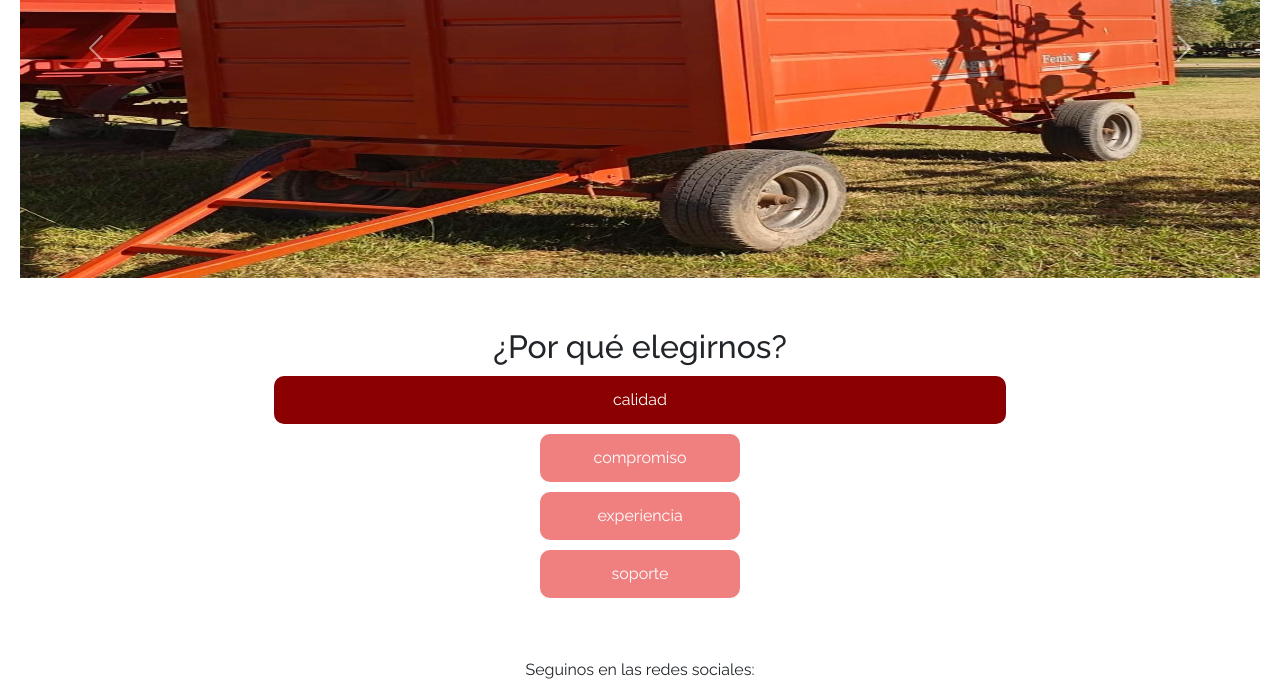
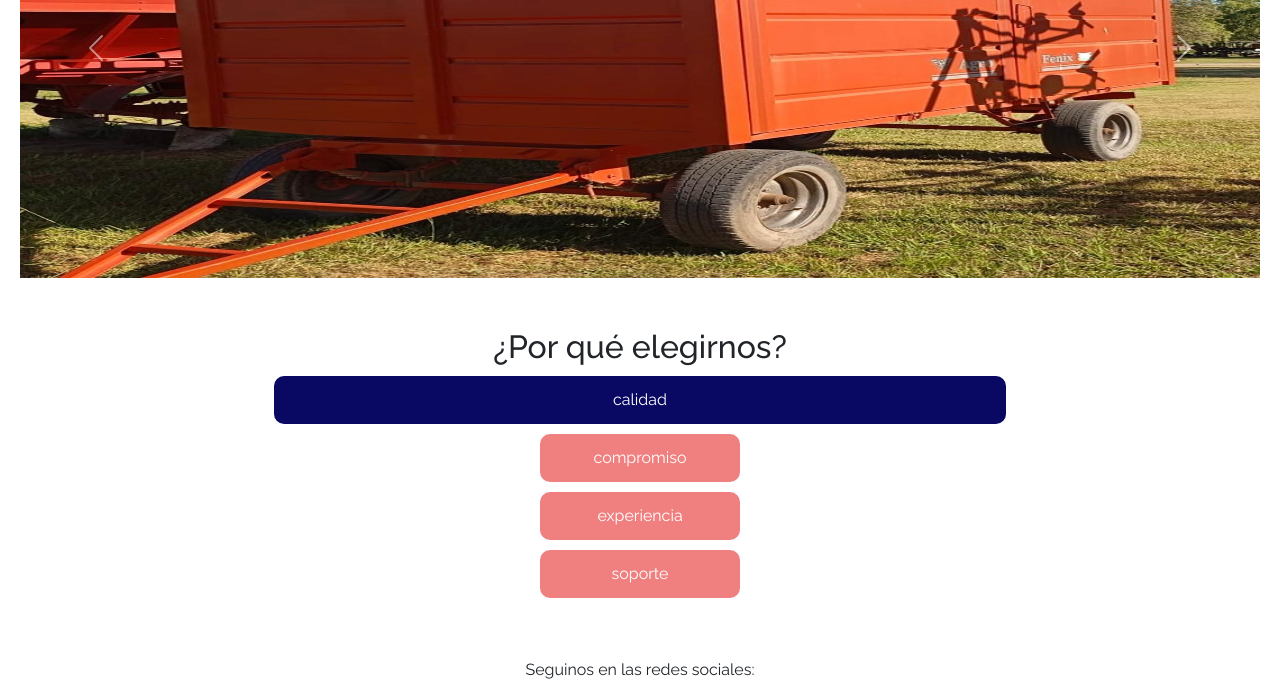
Before and after one commit to violetaciaffoni0/sitio-maquinarias-coderhouse, a website: page index.html in a window 1280 px wide. In both pictures the pointer is over the element "calidad". Shown: the part 1502-2190 px from the top of the page. Drawn offline with nearby package versions, Linux system fonts and the light colour scheme.

Commit message:
animaciones

```diff
--- a/css/style.css
+++ b/css/style.css
@@ -222,7 +222,7 @@ header {
 
 .razones:hover {
   width: 60%;
-  background-color: darkred;
+  background-color: rgb(9, 9, 99);
 }
 
 /* Efectos de animación */
```
